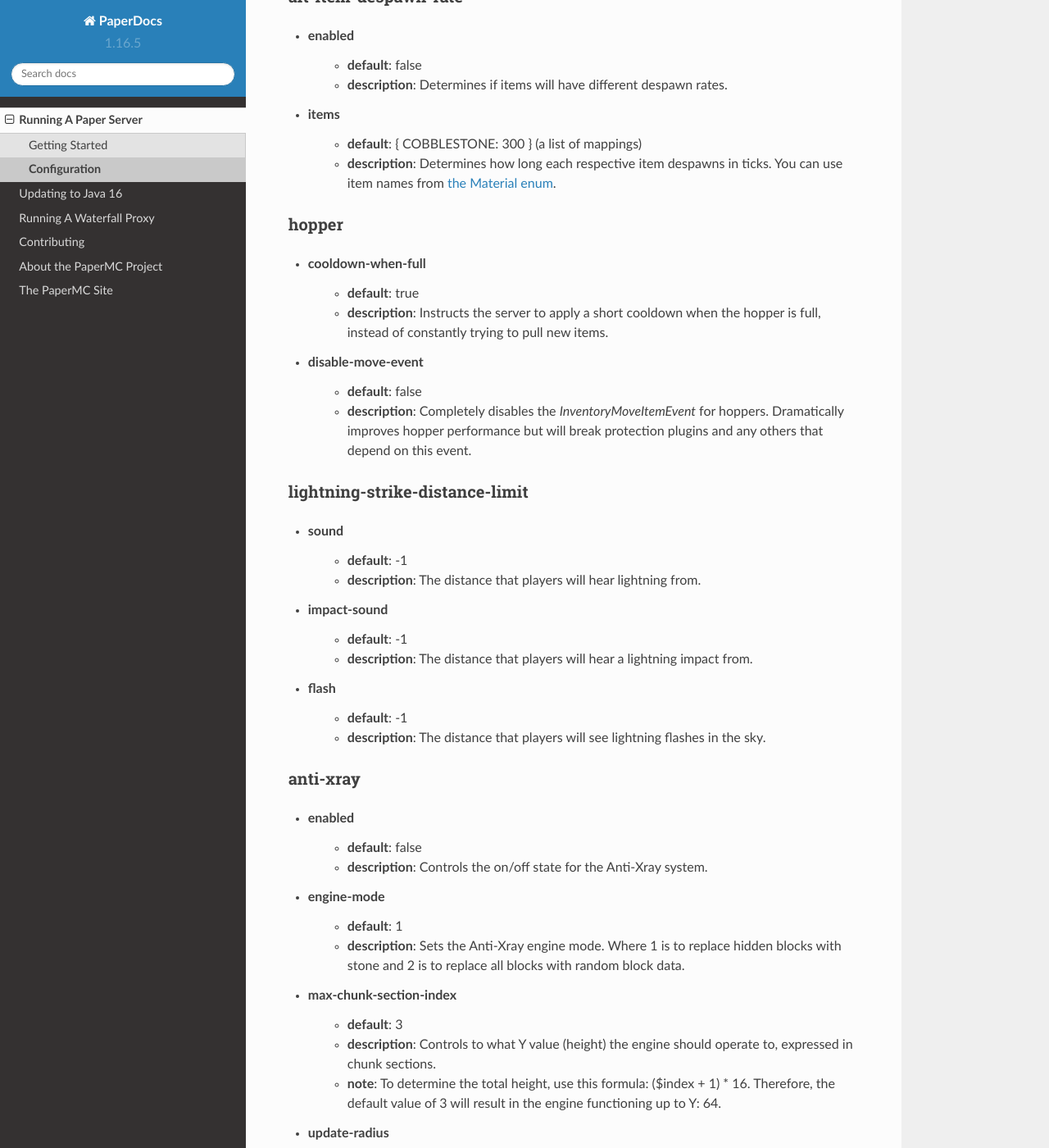
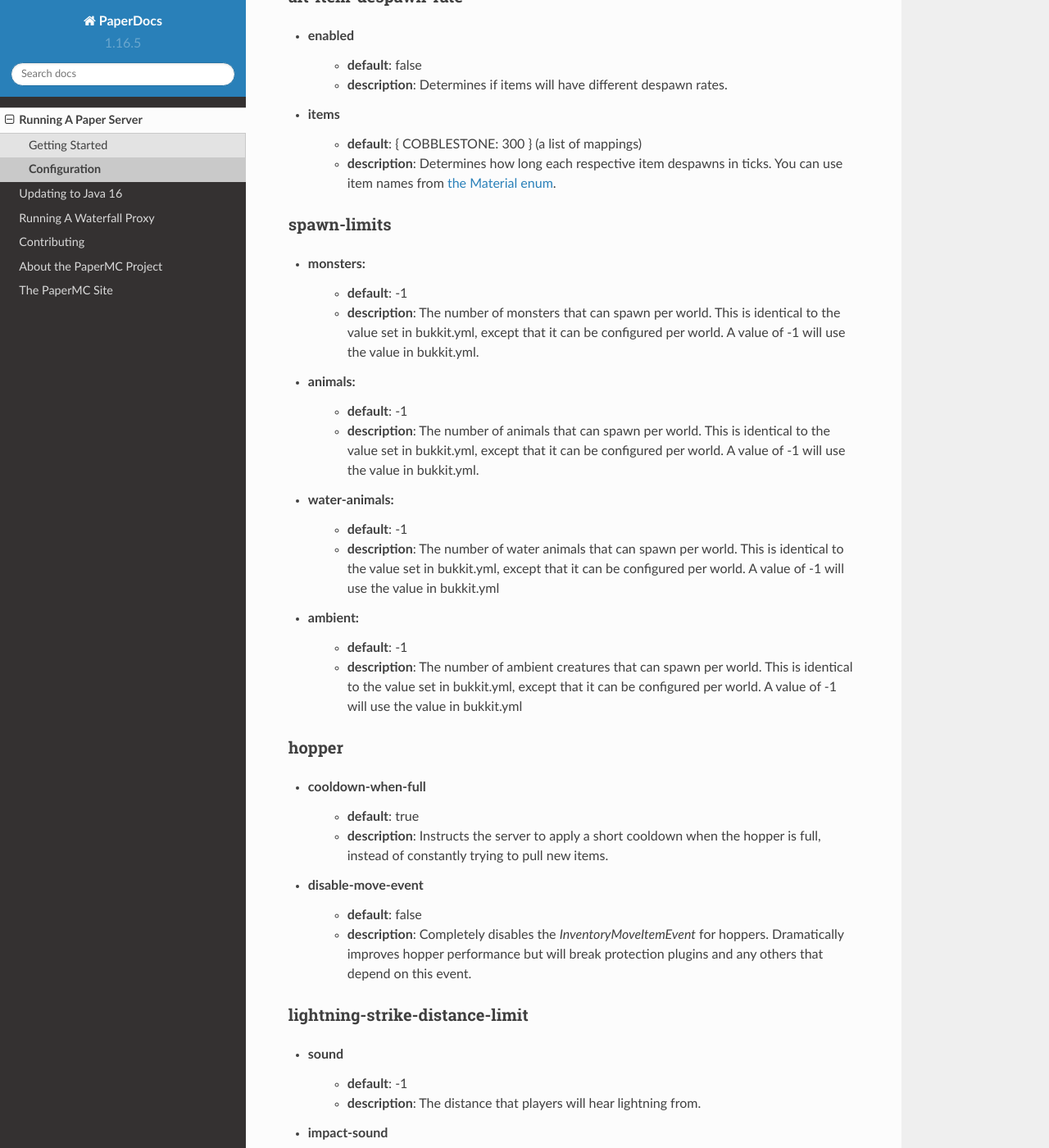
Before and after one commit to PaperMC/PaperDocs, a Sphinx documentation site: the page built from source/server/configuration.rst, in a window 1280 px wide and 1400 px high, scrolled down 19749 px. Shown: the whole window at 82% size. Built offline with Sphinx 7.4.7 and the Read the Docs theme 2.0.0, drawn with Linux system fonts in a browser that asks for light colours; pages that are not in the unit, such as notebooks, are missing from menus.

Commit message:
document per-world spawn-limits

```diff
--- a/source/server/configuration.rst
+++ b/source/server/configuration.rst
@@ -865,6 +865,29 @@ alt-item-despawn-rate
 
       .. _the Material enum: https://papermc.io/javadocs/paper/1.16/org/bukkit/Material.html
 
+spawn-limits
+~~~~~~~~~~~~
+* monsters:
+    - **default**: -1
+    - **description**: The number of monsters that can spawn per world. This
+      is identical to the value set in bukkit.yml, except that it can
+      be configured per world. A value of -1 will use the value in bukkit.yml.
+* animals:
+    - **default**: -1
+    - **description**: The number of animals that can spawn per world. This
+      is identical to the value set in bukkit.yml, except that it can
+      be configured per world. A value of -1 will use the value in bukkit.yml.
+* water-animals:
+    - **default**: -1
+    - **description**: The number of water animals that can spawn per world.
+      This is identical to the value set in bukkit.yml, except that it can be
+      configured per world. A value of -1 will use the value in bukkit.yml
+* ambient:
+    - **default**: -1
+    - **description**: The number of ambient creatures that can spawn per world.
+      This is identical to the value set in bukkit.yml, except that it can be
+      configured per world. A value of -1 will use the value in bukkit.yml
+
 hopper
 ~~~~~~
 * cooldown-when-full
```
